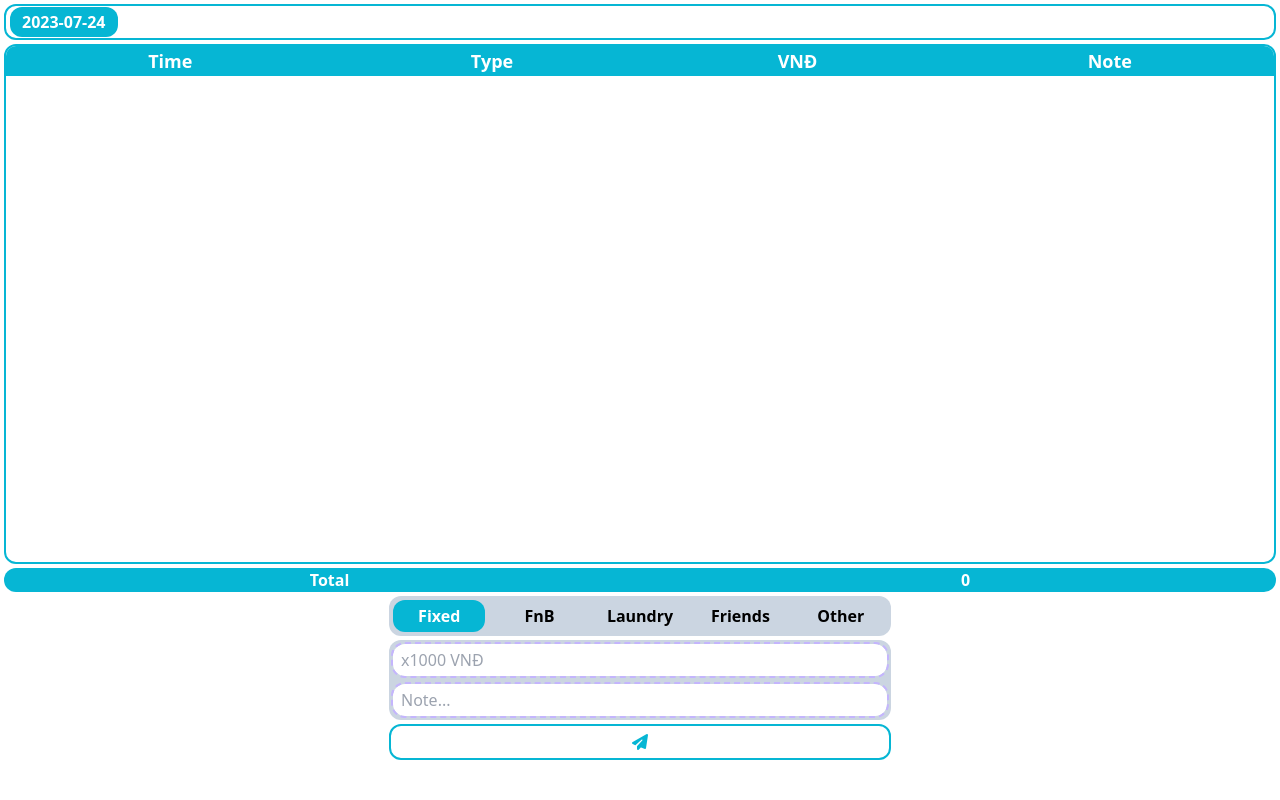
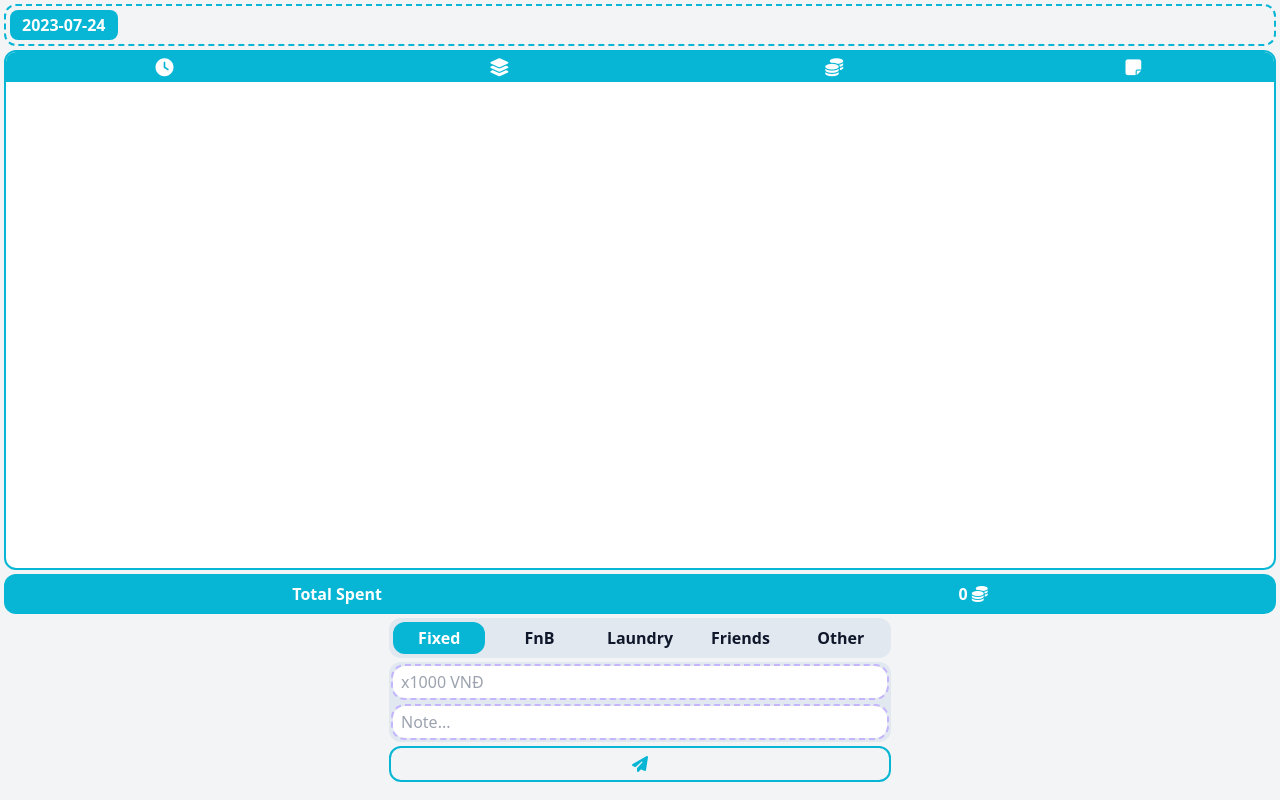
Before and after one commit to Kunniii/budget, a Vue app: page / in a window 1280 px wide. Built offline with nearby package versions, Linux system fonts and the light colour scheme.

Commit message:
resolve #1

```diff
--- a/index.html
+++ b/index.html
@@ -16,7 +16,7 @@
     ></script>
     <title>MyBudget</title>
   </head>
-  <body class="dark:bg-gray-950">
+  <body class="bg-gray-100">
     <div id="app"></div>
     <script
       type="module"
--- a/src/App.vue
+++ b/src/App.vue
@@ -3,13 +3,20 @@ import InputData from "./components/InputData.vue";
 import DataTable from "./components/DataTable.vue";
 import { useBudgetStore } from "./store";
 import DateSelectBar from "./components/DateSelectBar.vue";
+import DetailsPopup from "./components/DetailsPopup.vue";
 useBudgetStore().loadLocalStorage();
 </script>
 
 <template>
-  <DateSelectBar></DateSelectBar>
-  <DataTable></DataTable>
-  <InputData></InputData>
+  <DetailsPopup></DetailsPopup>
+  <span
+    class="duration-100 ease-in-out"
+    :class="useBudgetStore().editingItem != undefined ? 'blur-sm' : ''"
+  >
+    <DateSelectBar></DateSelectBar>
+    <DataTable></DataTable>
+    <InputData></InputData>
+  </span>
 </template>
 
 <style scoped></style>
--- a/src/components/DataTable.vue
+++ b/src/components/DataTable.vue
@@ -2,7 +2,6 @@
 import { useBudgetStore } from "../store";
 
 const store = useBudgetStore();
-const today = store.today;
 
 function getTypeText(id) {
   let item = store.spendTypes.find((item) => item.id == id);
@@ -20,34 +19,33 @@ function truncateString(str, maxLength) {
     return str.slice(0, maxLength) + "...";
   }
 }
+
+function setEditItem(item) {
+  store.editingItem = item;
+}
 </script>
 
 <template>
   <div
     class="m-1 h-[65vh] overflow-y-scroll rounded-xl border-2 border-cyan-500 scrollbar bg-white"
   >
-    <table class="border-collapse w-full text-center select-none">
-      <colgroup>
-        <col class="w-2" />
-        <col class="w-2" />
-        <col class="w-2" />
-        <col class="w-2" />
-      </colgroup>
-      <thead class="text-lg bg-cyan-500 text-white sticky">
+    <table class="w-full text-center select-none">
+      <thead class="text-lg bg-cyan-500 text-white sticky top-0 z-10">
         <tr>
-          <th>Time</th>
-          <th>Type</th>
-          <th>VNĐ</th>
-          <th>Note</th>
+          <th class="sticky top-0 z-10"><i class="fa-solid fa-clock"></i></th>
+          <th class="sticky top-0 z-10"><i class="fa-solid fa-layer-group"></i></th>
+          <th class="sticky top-0 z-10"><i class="fa-solid fa-coins"></i></th>
+          <th class="sticky top-0 z-10"><i class="fa-solid fa-note-sticky"></i></th>
         </tr>
       </thead>
       <tbody>
         <tr
-          v-for="item in store.spendings[store.selectedDate]"
+          v-for="item in store.getSpendingByDate(store.selectedDate)"
           :key="item.uid"
           class="hover:bg-slate-200"
+          @click="setEditItem(item)"
         >
-          <td>{{ item.created }}</td>
+          <td>{{ item.createdAt }}</td>
           <td>{{ getTypeText(item.type) }}</td>
           <td>
             {{ new Intl.NumberFormat("en-US").format(item.amount * 1000) }}
@@ -57,8 +55,8 @@ function truncateString(str, maxLength) {
       </tbody>
     </table>
   </div>
-  <div class="bg-cyan-500 text-white flex justify-around font-bold text-center m-1 rounded-xl">
-    <p>Total</p>
-    <p>{{ store.totalSpendingBySelectedDate }}</p>
+  <div class="py-2 bg-cyan-500 text-white flex justify-around font-bold text-center m-1 rounded-xl">
+    <p>Total Spent</p>
+    <p>{{ store.totalSpendingBySelectedDate }} <i class="fa-solid fa-coins"></i></p>
   </div>
 </template>
--- a/src/components/DateSelectBar.vue
+++ b/src/components/DateSelectBar.vue
@@ -8,9 +8,9 @@ const dates = Object.keys(store.spendings);
 </script>
 
 <template>
-  <div class="px-1 pt-1">
+  <div class="px-1">
     <div
-      class="rounded-xl p-1 border-2 border-cyan-500 flex flex-row overflow-x-auto lg:small-scrollbar xl:small-scrollbar md:scrollbar sm:scrollbar scrollbar"
+      class="rounded-xl border-dashed mt-1 py-[7px] px-1 border-2 border-cyan-500 flex flex-row overflow-x-auto lg:small-scrollbar xl:small-scrollbar md:scrollbar sm:scrollbar scrollbar"
     >
       <div
         v-for="date in dates"
@@ -26,7 +26,7 @@ const dates = Object.keys(store.spendings);
         />
         <label
           :for="date"
-          class="font-bold cursor-pointer select-none rounded-xl py-1 px-3 text-center peer-checked:bg-cyan-500 dark:text-white peer-checked:text-white"
+          class="font-bold cursor-pointer select-none rounded-lg py-1 px-3 text-center peer-checked:bg-cyan-500 text-slate-700 peer-checked:text-white"
           >{{ date }}
         </label>
       </div>
--- /dev/null
+++ b/src/components/DetailsPopup.vue
@@ -0,0 +1,85 @@
+<script setup>
+import { useBudgetStore } from "../store";
+import { ref } from "vue";
+
+const selectedType = ref("");
+
+const store = useBudgetStore();
+</script>
+
+<template>
+  <div
+    v-if="store.editingItem != undefined"
+    class="bg-black bg-opacity-50 fixed z-20 w-screen h-screen top-0 duration-200 ease-in-out select-none"
+  >
+    <div class="z-30 w-96 mx-auto bg-white shadow-lg rounded-lg overflow-hidden relative top-24">
+      <!-- Close Button -->
+      <button
+        class="absolute top-2 right-2 px-3 py-1 bg-gray-200 text-gray-600 rounded-full hover:bg-gray-300"
+        @click="store.editingItem = undefined"
+      >
+        <i class="fa-solid fa-xmark"></i>
+      </button>
+      <div class="p-4">
+        <h2 class="text-xl font-semibold text-gray-800">Details</h2>
+      </div>
+      <div class="p-4">
+        <label class="block text-sm font-medium text-gray-600">Type</label>
+        <div class="flex mt-3">
+          <div
+            v-for="option in store.spendTypes"
+            class="text-center"
+          >
+            <input
+              type="radio"
+              :id="option.id"
+              :value="option.id"
+              :checked="option.id == store.defaultSpendType"
+              v-model="selectedType"
+              class="peer hidden"
+            />
+            <label
+              :for="option.id"
+              class="font-bold block cursor-pointer select-none rounded-xl py-1 px-3 text-center peer-checked:bg-cyan-500 peer-checked:text-white"
+              >{{ option.name }}</label
+            >
+          </div>
+        </div>
+      </div>
+      <div class="p-4">
+        <label class="block text-sm font-medium text-gray-600">VNĐ</label>
+        <input
+          type="number"
+          placeholder="x1000 VNĐ"
+          class="rounded-xl w-full outline-dashed outline-2 outline-violet-300 focus:outline-cyan-500 focus:outline py-1 px-2 duration-300 my-1"
+          v-model="store.editingItem.amount"
+        />
+      </div>
+      <div class="p-4">
+        <label class="block text-sm font-medium text-gray-600">Note</label>
+        <textarea
+          type="text"
+          placeholder="Note..."
+          class="scrollbar rounded-xl w-full outline-dashed outline-2 outline-violet-300 focus:outline-cyan-500 focus:outline py-1 px-2 duration-300 my-1"
+          v-model="store.editingItem.text"
+        ></textarea>
+      </div>
+      <div class="flex justify-around p-4">
+        <button
+          class="w-32 px-4 py-2 bg-blue-400 font-bold text-white rounded-full hover:bg-blue-500"
+          @click="store.updateSpending"
+        >
+          <i class="fa-solid fa-floppy-disk"></i>
+          | Save
+        </button>
+        <button
+          class="w-32 px-4 py-2 bg-red-400 font-bold text-white rounded-full hover:bg-red-500"
+          @click="store.deleteSpending"
+        >
+          <i class="fa-solid fa-trash"></i>
+          | Delete
+        </button>
+      </div>
+    </div>
+  </div>
+</template>
--- a/src/components/InputData.vue
+++ b/src/components/InputData.vue
@@ -26,7 +26,7 @@ function addSpending() {
 <template>
   <div class="flex justify-center">
     <div>
-      <div class="grid w-full grid-cols-5 gap-2 rounded-xl bg-slate-300 p-1">
+      <div class="grid w-full grid-cols-5 gap-2 rounded-xl bg-slate-200 p-1">
         <div
           v-for="option in store.spendTypes"
           class="text-center"
@@ -41,12 +41,12 @@ function addSpending() {
           />
           <label
             :for="option.id"
-            class="font-bold block cursor-pointer select-none rounded-xl py-1 px-3 text-center peer-checked:bg-cyan-500 peer-checked:text-white"
+            class="font-bold block cursor-pointer select-none rounded-xl py-1 px-3 text-center peer-checked:bg-cyan-500 peer-checked:text-white text-slate-900"
             >{{ option.name }}</label
           >
         </div>
       </div>
-      <div class="px-1 bg-slate-300 rounded-xl mt-1">
+      <div class="px-1 bg-slate-200 rounded-xl mt-1">
         <input
           name="number"
           type="number"
@@ -74,7 +74,7 @@ function addSpending() {
       </div>
       <button
         @click="addSpending"
-        class="px-4 py-1 my-1 w-full text-cyan-500 border-2 border-cyan-500 rounded-xl duration-300 hover:bg-cyan-500 hover:text-white"
+        class="py-1 my-1 w-full text-cyan-500 border-2 border-cyan-500 rounded-xl duration-300 hover:bg-cyan-500 hover:text-white"
       >
         <i class="fa-solid fa-paper-plane"></i>
       </button>
--- a/src/store.js
+++ b/src/store.js
@@ -13,21 +13,12 @@ export const useBudgetStore = defineStore("budget", {
     defaultSpendType: 1,
     selectedDate: new Date().toLocaleDateString("en-CA"),
     spendings: {},
+    editingItem: undefined,
   }),
   getters: {
     todaySpending(state) {
-      let today = this.today;
+      let today = state.getCurrentDateTime();
       return state.spendings[today.date];
-    },
-    today(state) {
-      const date = new Date().toLocaleDateString("en-CA");
-      const time = new Date().toLocaleTimeString("en-CA", {
-        hour: "2-digit",
-        minute: "2-digit",
-        second: "2-digit",
-        hour12: false,
-      });
-      return { date, time };
     },
     totalSpendingBySelectedDate(state) {
       const spendings = state.getSpendingByDate(state.selectedDate);
@@ -44,30 +35,57 @@ export const useBudgetStore = defineStore("budget", {
       if (rawData) {
         this.spendings = JSON.parse(rawData);
       }
-      if (!Object.keys(this.spendings).includes(this.today.date)) {
-        this.spendings[this.today.date] = [];
+      if (!Object.keys(this.spendings).includes(this.getCurrentDateTime().date)) {
+        this.spendings[this.getCurrentDateTime().date] = [];
       }
     },
     addSpending(spending) {
-      const today = this.today;
+      const today = this.getCurrentDateTime();
       const uid = uuid();
 
       if (!this.spendings[today.date]) {
         this.spendings[today.date] = [];
       }
 
-      this.spendings[today.date].unshift({
+      this.spendings[today.date].push({
         uid: uid,
-        created: today.time,
+        createdAt: today.time,
         type: spending.type,
         text: spending.text,
         amount: spending.amount,
       });
     },
-    removeSpending(uid) {},
-    editSpending(uid) {},
+    deleteSpending() {
+      const removed = this.spendings[this.selectedDate].filter((spending) => {
+        return spending.uid != this.editingItem.uid;
+      });
+      this.spendings[this.selectedDate] = removed;
+      this.editingItem = undefined;
+    },
+    updateSpending() {
+      for (let i = 0; i < this.spendings[this.selectedDate].length; i++) {
+        if (this.spendings[this.selectedDate][i].uid == this.editingItem.uid) {
+          this.spendings[this.selectedDate][i] = this.editingItem;
+          break;
+        }
+      }
+      this.editingItem = undefined;
+    },
     getSpendingByDate(date) {
       return this.spendings[date] || [];
+    },
+    getCurrentDateTime() {
+      const date = new Date().toLocaleDateString("en-CA");
+      const time = new Date().toLocaleTimeString("en-CA", {
+        hour: "2-digit",
+        minute: "2-digit",
+        second: "2-digit",
+        hour12: false,
+      });
+      return { date, time };
+    },
+    getEditingItem() {
+      return this.editingItem;
     },
   },
   watch: {},
```
Also changed, not shown: 1 other file (tests, documents, lock files or other folders).
